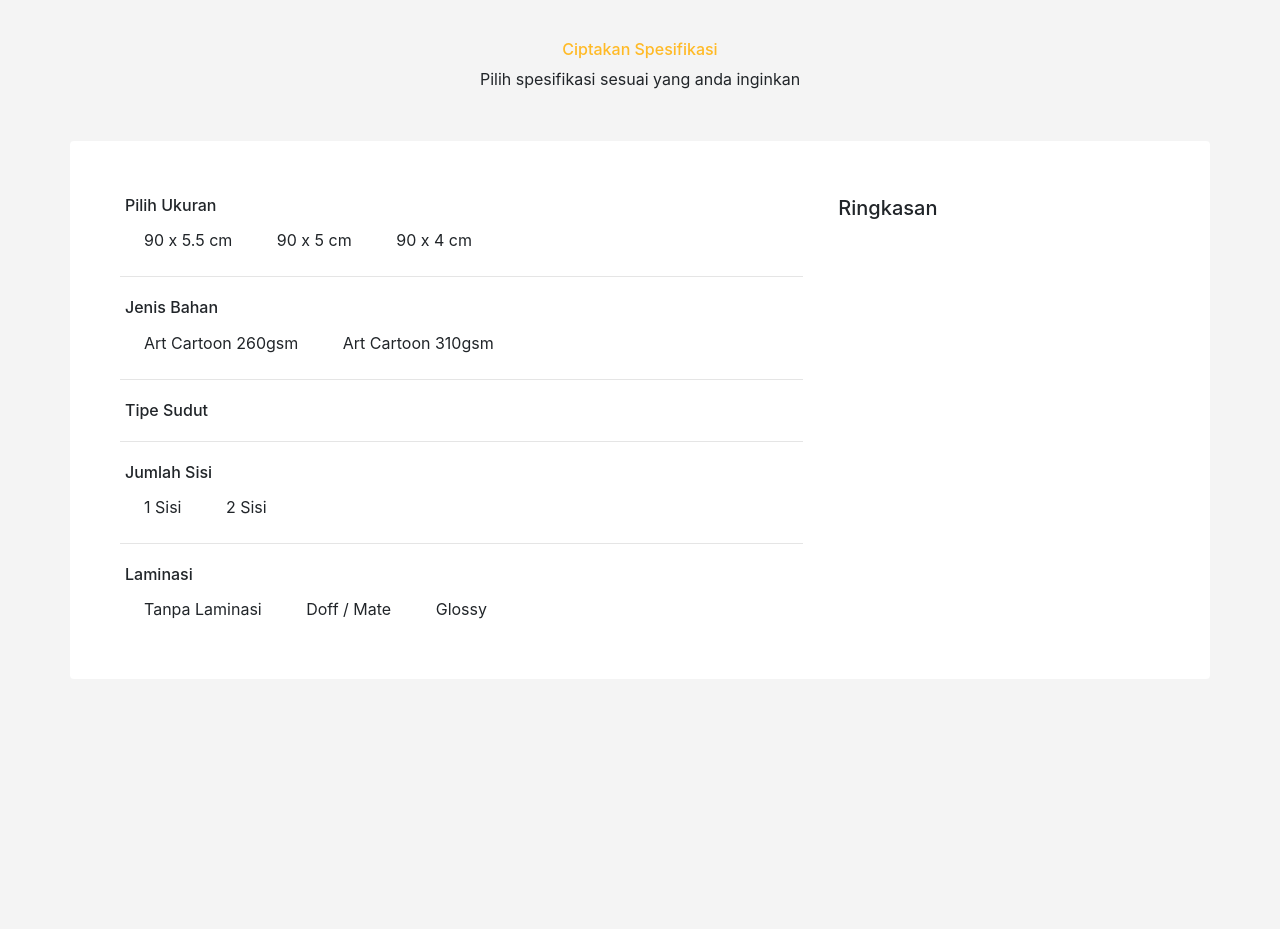
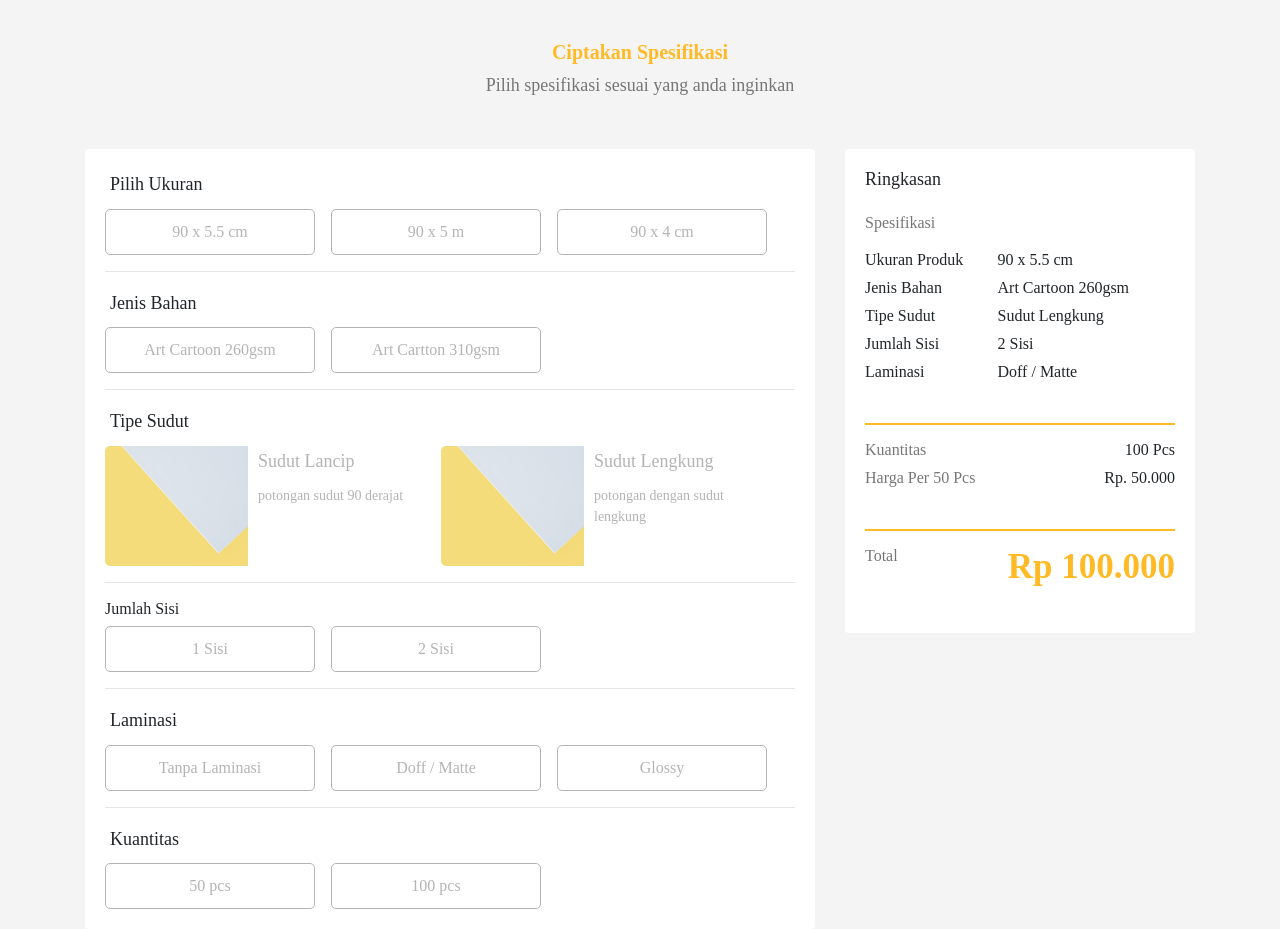
Before and after one commit to Rahadii/cronos, a plain HTML site: page index.html in a window 1280 px wide. Before the commit the page ends 800 px from the top, so only its background shows below. Drawn offline with nearby package versions, Linux system fonts and the light colour scheme.

Commit message:
Update All Component cronos

```diff
--- a/index.html
+++ b/index.html
@@ -1,9 +1,7 @@
 <html>
   <head>
     <title></title>
-    <link
-      rel="stylesheet" href="https://stackpath.bootstrapcdn.com/bootstrap/4.3.1/css/bootstrap.min.css"
-      integrity="sha384-ggOyR0iXCbMQv3Xipma34MD+dH/1fQ784/j6cY/iJTQUOhcWr7x9JvoRxT2MZw1T"
+    <link rel="stylesheet" href="https://stackpath.bootstrapcdn.com/bootstrap/4.3.1/css/bootstrap.min.css" integrity="sha384-ggOyR0iXCbMQv3Xipma34MD+dH/1fQ784/j6cY/iJTQUOhcWr7x9JvoRxT2MZw1T"
       crossorigin="anonymous"
     />
 
@@ -11,27 +9,28 @@
   </head>
   <body>
     <div class="header">
-      <h6 class="bw-cronos-title text-center">Ciptakan Spesifikasi</h6>
+      <h5 class="bw-cronos-title text-center">Ciptakan Spesifikasi</h5>
       <p class="bw-cronos-sub-title text-center">Pilih spesifikasi sesuai yang anda inginkan</p>
     </div>
     <!-- Stack the columns on mobile by making one full-width and the other half-width -->
     <div class="container">
       <div class="row">
         <div class="col-md-8">
+          <!--  -->
           <div id="bw-cronos-pilihan">
             <h6 class="bw-cronos-heading">Pilih Ukuran</h6>
             <div class="bw-cronos-list-ukuran">
-              <div class="custom-control custom-radio custom-control-inline">
-                <input type="radio" id="9x55" name="customRadioInline1" class="form__radio custom-control-input"/>
-                <label class="form__label" for="9x55">90 x 5.5 cm</label>
+              <div class="form-check form-check-inline">
+                <input class="form-check-input bw-checkbox-custom" type="checkbox" name="list_option" id="ukuran1" value="90 x 5.5 cm">
+                <label class="form-check-label bw-label-custom" for="ukuran1">90 x 5.5 cm</label>
               </div>
-              <div class="custom-control custom-radio custom-control-inline">
-                <input type="radio" id="9x5" name="customRadioInline1" class="form__radio custom-control-input"/>
-                <label class="form__label" for="9x5">90 x 5 cm</label>
+              <div class="form-check form-check-inline">
+                <input class="form-check-input bw-checkbox-custom" type="checkbox" name="list_option" id="ukuran2" value="90 x 5 m">
+                <label class="form-check-label bw-label-custom" for="ukuran2">90 x 5 m</label>
               </div>
-              <div class="custom-control custom-radio custom-control-inline">
-                <input type="radio" id="9x4" name="customRadioInline1" class="form__radio custom-control-input"/>
-                <label class="form__label" for="9x4">90 x 4 cm</label>
+              <div class="form-check form-check-inline">
+                <input class="form-check-input bw-checkbox-custom" type="checkbox" name="list_option" id="ukuran3" value="90 x 4 cm">
+                <label class="form-check-label bw-label-custom" for="ukuran3">90 x 4 cm</label>
               </div>
             </div>
 
@@ -39,14 +38,14 @@
 
             <!-- Jenis Bahan -->
             <h6 class="bw-cronos-heading">Jenis Bahan</h6>
-            <div class="bw-cronos-list-ukuran">
-              <div class="custom-control custom-radio custom-control-inline">
-                <input type="radio" id="260gsm" name="customRadioInline1" class="form__radio custom-control-input"/>
-                <label class="form__label" for="260gsm">Art Cartoon 260gsm</label>
+            <div id="bw-cronos-jenis-bahan">
+              <div class="form-check form-check-inline">
+                <input class="form-check-input bw-checkbox-custom" type="checkbox" name="list_option" id="bahan1" value="Art Cartoon 260gsm">
+                <label class="form-check-label bw-label-custom" for="bahan1">Art Cartoon 260gsm</label>
               </div>
-              <div class="custom-control custom-radio custom-control-inline">
-                <input type="radio" id="310gsm" name="customRadioInline1" class="form__radio custom-control-input"/>
-                <label class="form__label" for="310gsm">Art Cartoon 310gsm</label>
+              <div class="form-check form-check-inline">
+                <input class="form-check-input bw-checkbox-custom" type="checkbox" name="list_option" id="bahan2" value="Art Cartoon 310gsm">
+                <label class="form-check-label bw-label-custom" for="bahan2">Art Cartton 310gsm</label>
               </div>
             </div>
             <!-- End Jenis Bahan -->
@@ -54,19 +53,45 @@
 
             <!-- Tipe Sudut -->
             <h6 class="bw-cronos-heading">Tipe Sudut</h6>
-            <!--  -->
+            <div id="bw-cronos-tipe-sudut">
+              <div class="form-check form-check-inline">
+                <input class="form-check-input bw-checkbox-custom" type="checkbox" name="list_option" id="sudut_lancip" value="Sudut Lancip">
+                <label class="form-check-label bw-label-custom-img" for="sudut_lancip">
+                  <div class="image">
+                    <img src="images/Art_Carton-5.png" alt="Tipe Sudut">
+                  </div>
+                  <div class="text-left">
+                    <h4 class="tipe-sudut-title">Sudut Lancip</h4>
+                    <p class="description">potongan sudut 90 derajat</p>
+                  </div>
+                </label>
+              </div>
+              <div class="form-check form-check-inline">
+                <input class="form-check-input bw-checkbox-custom" type="checkbox" name="list_option" id="sudut_lengkung" value="Sudut Lancip">
+                <label class="form-check-label bw-label-custom-img" for="sudut_lengkung">
+                  <div class="image">
+                    <img src="images/Art_Carton-5.png" alt="Tipe Sudut">
+                  </div>
+                  <div class="text-left">
+                    <h4 class="tipe-sudut-title">Sudut Lengkung</h4>
+                    <p class="description">potongan dengan sudut lengkung</p>
+                  </div>
+                </label>
+              </div>
+            </div>
+            <!-- End Tipe Sudut -->
             <hr>
 
             <!-- Jumlah Sisi -->
-            <h6 class="bw-cronos-heading">Jumlah Sisi</h6>
-            <div class="bw-cronos-list-ukuran">
-              <div class="custom-control custom-radio custom-control-inline">
-                <input type="radio" id="1_sisi" name="customRadioInline1" class="form__radio custom-control-input"/>
-                <label class="form__label" for="1_sisi">1 Sisi</label>
+            <h6 id="bw-cronos-heading">Jumlah Sisi</h6>
+            <div class="bw-cronos-jumlah-sisi">
+              <div class="form-check form-check-inline">
+                <input class="form-check-input bw-checkbox-custom" type="checkbox" name="list_option" id="sisi1" value="option1">
+                <label class="form-check-label bw-label-custom" for="sisi1">1 Sisi</label>
               </div>
-              <div class="custom-control custom-radio custom-control-inline">
-                <input type="radio" id="2_sisi" name="customRadioInline1" class="form__radio custom-control-input"/>
-                <label class="form__label" for="2_sisi">2 Sisi</label>
+              <div class="form-check form-check-inline">
+                <input class="form-check-input bw-checkbox-custom" type="checkbox" name="list_option" id="sisi2" value="option1">
+                <label class="form-check-label bw-label-custom" for="sisi2">2 Sisi</label>
               </div>
             </div>
             <!-- End Sisi -->
@@ -75,31 +100,95 @@
 
             <!-- Laminasi -->
             <h6 class="bw-cronos-heading">Laminasi</h6>
-            <div class="bw-cronos-list-ukuran">
-              <div class="custom-control custom-radio custom-control-inline">
-                <input type="radio" id="no_laminasi" name="customRadioInline1" class="form__radio custom-control-input"/>
-                <label class="form__label" for="no_laminasi">Tanpa Laminasi</label>
+            <div id="bw-cronos-laminasi">
+              <div class="form-check form-check-inline">
+                <input class="form-check-input bw-checkbox-custom" type="checkbox" name="list_option" id="laminasi1" value="option1">
+                <label class="form-check-label bw-label-custom" for="laminasi1">Tanpa Laminasi</label>
               </div>
-              <div class="custom-control custom-radio custom-control-inline">
-                <input type="radio" id="doff-mate" name="customRadioInline1" class="form__radio custom-control-input"/>
-                <label class="form__label" for="doff-mate">Doff / Mate</label>
+              <div class="form-check form-check-inline">
+                <input class="form-check-input bw-checkbox-custom" type="checkbox" name="list_option" id="laminasi2" value="option1">
+                <label class="form-check-label bw-label-custom" for="laminasi2">Doff / Matte</label>
               </div>
-              <div class="custom-control custom-radio custom-control-inline">
-                <input type="radio" id="glossy" name="customRadioInline1" class="form__radio custom-control-input"/>
-                <label class="form__label" for="glossy">Glossy</label>
+              <div class="form-check form-check-inline">
+                <input class="form-check-input bw-checkbox-custom" type="checkbox" name="list_option" id="laminasi3" value="option1">
+                <label class="form-check-label bw-label-custom" for="laminasi3">Glossy</label>
+              </div>
+            </div>
+            <!-- End Laminasi -->
+
+            <hr>
+
+            <!-- Kuantitas -->
+            <h6 class="bw-cronos-heading">Kuantitas</h6>
+            <div id="bw-cronos-kuantitas">
+              <div class="form-check form-check-inline">
+                <input class="form-check-input bw-checkbox-custom" type="checkbox" name="list_option" id="kuantitas1" value="option1">
+                <label class="form-check-label bw-label-custom" for="kuantitas1">50 pcs</label>
+              </div>
+              <div class="form-check form-check-inline">
+                <input class="form-check-input bw-checkbox-custom" type="checkbox" name="list_option" id="kuantitas2" value="option1">
+                <label class="form-check-label bw-label-custom" for="kuantitas2">100 pcs</label>
               </div>
             </div>
             <!-- End Laminasi -->
 
           </div>
         </div>
+
         <div class="col-md-4">
           <div id="bw-cronos-ringkasan">
             <h5 class="bw-cronos-heading">Ringkasan</h5>
-            <div class="spesifikasi">
+            <p class="bw-spesifikasi">Spesifikasi</p>
 
+            <div class="table-responsive">
+              <table class="table">
+                <tr>
+                  <td>Ukuran Produk</td>
+                  <td>90 x 5.5 cm</td>
+                </tr>
+                <tr>
+                  <td>Jenis Bahan</td>
+                  <td>Art Cartoon 260gsm</td>
+                </tr>
+                <tr>
+                  <td>Tipe Sudut</td>
+                  <td>Sudut Lengkung</td>
+                </tr>
+                <tr>
+                  <td>Jumlah Sisi</td>
+                  <td>2 Sisi</td>
+                </tr>
+                <tr>
+                  <td>Laminasi</td>
+                  <td>Doff / Matte</td>
+                </tr>
+              </table>
             </div>
 
+            <hr class="yellow">
+            <div class="table-responsive">
+              <table class="table">
+                <tr>
+                  <td class="gray">Kuantitas</td>
+                  <td class="text-right">100 Pcs</td>
+                </tr>
+                <tr>
+                  <td class="gray">Harga Per 50 Pcs</td>
+                  <td class="text-right">Rp. 50.000</td>
+                </tr>
+              </table>
+            </div>
+
+            <hr class="yellow">
+
+            <div class="table-responsive">
+              <table class="table">
+                <tr>
+                  <td class="gray">Total</td>
+                  <td class="text-right yellow-text weight big">Rp 100.000</td>
+                </tr>
+              </table>
+            </div>
           </div>
         </div>
       </div>
--- a/styling/style.css
+++ b/styling/style.css
@@ -1,31 +1,132 @@
 body {
     background-color: #f4f4f4;
+    font-family: 'Bahnschrift';
 }
 
-h6.bw-cronos-title {
-    color: #ffba26;
-}
-
+/* Generic Class*/
 .yellow {
     border: 1px solid #ffba26;
 }
 
+.yellow-text {
+    color: #ffba26;
+}
+
+.weight {
+    font-weight: 800;
+}
+
+.bw-cronos-title {
+    color: #ffba26;
+    font-weight: 600;
+}
+
+p.bw-cronos-sub-title {
+    font-size: 18;
+    color: #777677;
+}
+
 .header {
     margin-top: 40px;
+    margin-bottom: 50px;
 }
 
-.container {
+/* .container {
     background-color: #fff;
     padding: 50px;
     margin-top: 50px;
     border-radius: 4px;
+} */
+
+/* Checkbox custom with image */
+.bw-label-custom-img {
+    display: flex;
+    /* border: 1px solid #B5B4B5; */
+    border-radius: 5px;
+    width: 300px;
+    padding: 0;
+    text-align: center;
+    color: #B5B4B5;
+    width: 320px;
 }
 
-.bw-cronos-heading {
-    padding: 5px;
+.bw-label-custom-img img {
+    opacity: 0.6;
 }
 
+.text-left {
+    padding: 0 0 0 10px;
+}
 
-.form__radio {
+.tipe-sudut-title {
+    padding: 5px 0;
+    font-size: 18px;
+}
+
+p.description {
+    font-size: 14px;
+}
+/*  */
+#bw-cronos-pilihan,
+#bw-cronos-ringkasan {
+    background: #fff;
+    padding: 20px 20px;
+    border-radius: 4px;
+}
+
+h6.bw-cronos-heading {
+    padding: 5px;
+    /* font-size: 18px; */
+}
+
+.bw-label-custom {
+    display: inline-block;
+    border: 1px solid #B5B4B5;
+    border-radius: 5px;
+    width: 210px;
+    padding: 10px 0;
+    text-align: center;
+    color: #B5B4B5;
+}
+
+.bw-checkbox-custom {
     display: none;
 }
+
+input[type=checkbox]:checked + label{
+    border: 1px solid #ffba26;
+    color: #332C2B;
+    /* background: #000; */
+    /* color: #fff; */
+}
+
+/* Right Side Content */
+.bw-cronos-heading {
+    font-size: 18px;
+    display: flex;
+}
+
+.bw-spesifikasi {
+    color: #777677;
+    margin-top: 20px;
+}
+
+.table td {
+    padding: 0 0 10px 0;
+    border-top: none;
+}
+
+.gray {
+    color: #777677;
+}
+
+td.big {
+    font-size: 35px;
+}
+
+/* Tab Menu */
+#menu {
+    margin-top: 50px;
+    background: #fff;
+    border-radius: 5px;
+}
```
Also changed, not shown: index2.html (added, +35 -0 lines), images/Art_Carton-5.png (added).
